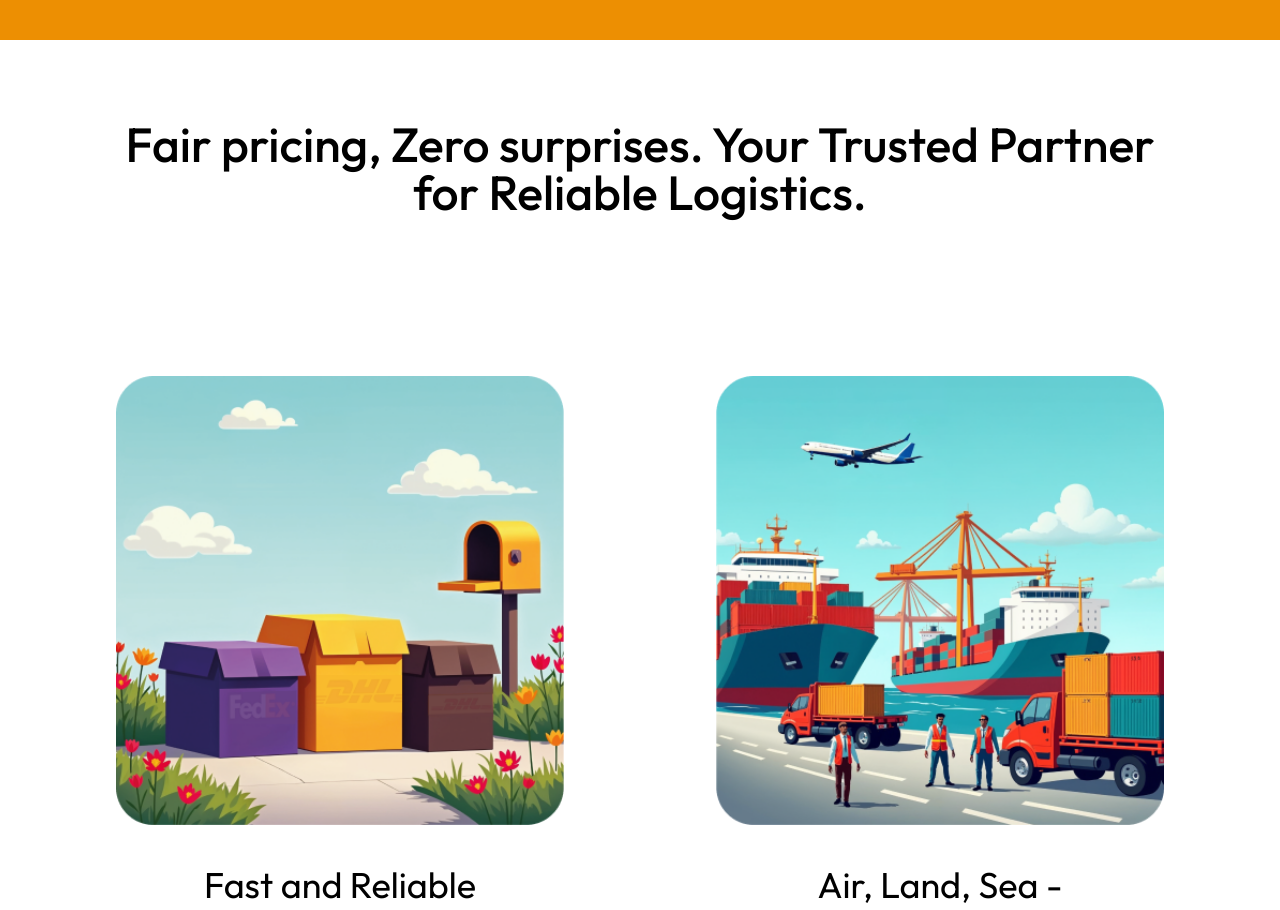
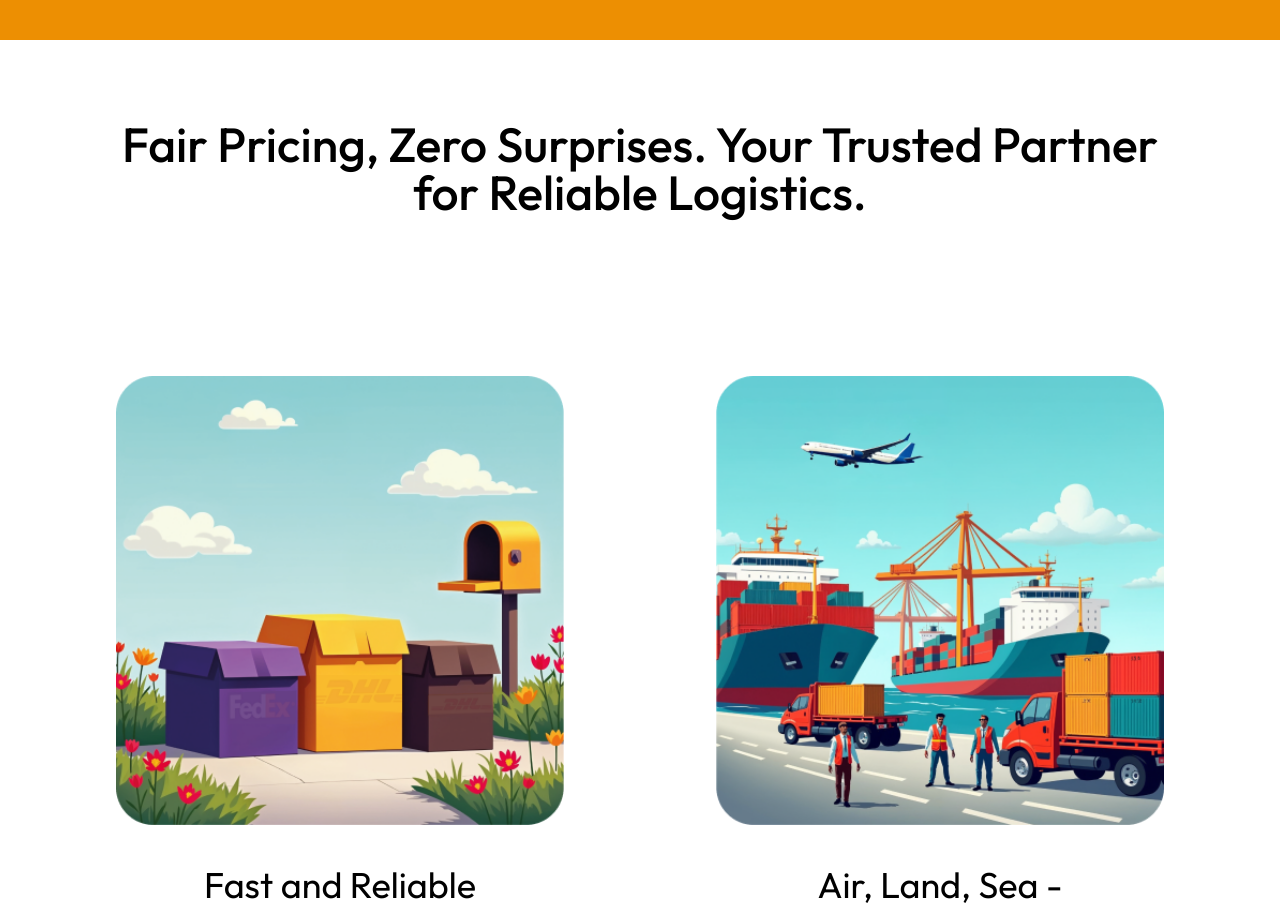
Before and after one commit to Sohaib-Ahmed869/GoodwillCargo, a React (Vite) app: page / in a window 1280 px wide. Shown: the part 1240-2150 px from the top of the page. Built offline with nearby package versions, Linux system fonts and the light colour scheme.

Commit message:
add changes in contact page and service component

```diff
--- a/src/component/common/ServicesCard.jsx
+++ b/src/component/common/ServicesCard.jsx
@@ -4,7 +4,7 @@ const ServicesCard = ({ servicesData }) => {
   return (
     <div className="flex items-center justify-center flex-col">
       <h1 className="text-2xl sm:text-3xl md:text-4xl xl:text-5xl 2xl:text-6xl font-medium my-10 sm:my-20 w-5/6 xl:w-5/6 text-center leading-normal">
-        Fair pricing, Zero surprises. Your Trusted Partner for Reliable
+        Fair Pricing, Zero Surprises. Your Trusted Partner for Reliable
         Logistics.
       </h1>
 
--- a/src/contact/Page.jsx
+++ b/src/contact/Page.jsx
@@ -1,6 +1,7 @@
 import React from 'react'
 import Hero from '../component/common/Hero'
 import ContactForm from '../component/contact/Form'
+import Choose from '../component/about/Choose'
 
 const Page = () => {
   const title="Contact Us"
@@ -8,6 +9,7 @@ const Page = () => {
     <div>
       <Hero title={title} />
       <ContactForm />
+      <Choose />
     </div>
   )
 }
```
